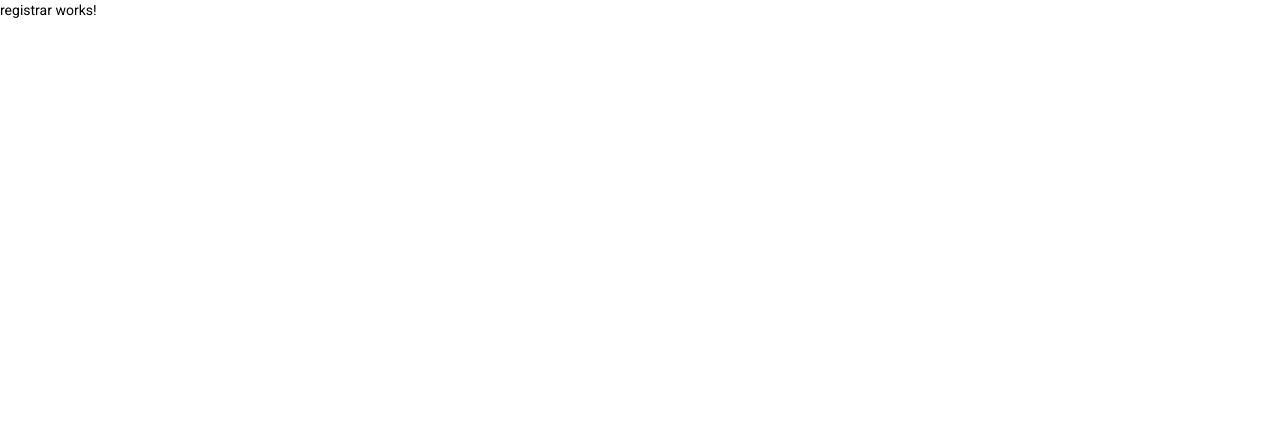
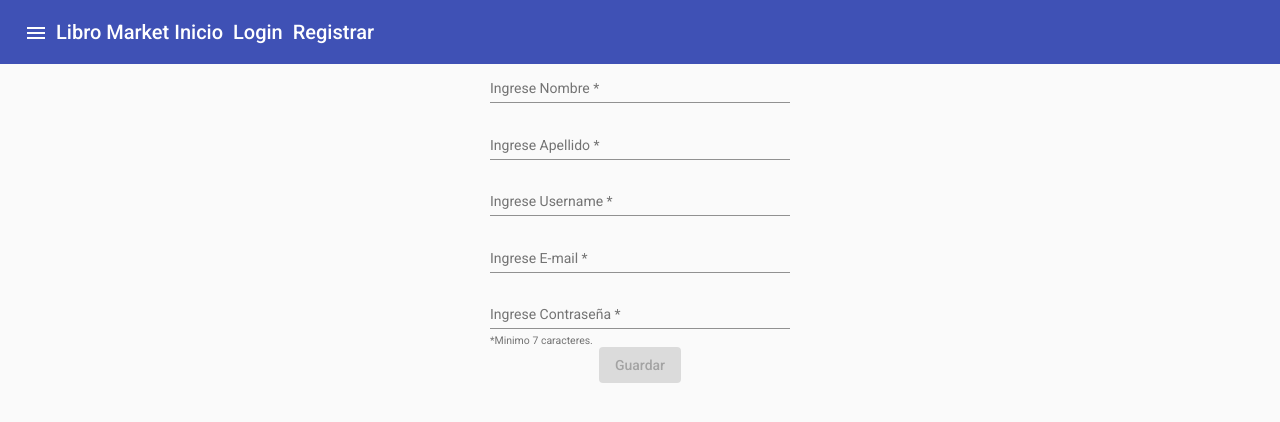
Before and after one commit to JosSantamaria/mi-web-app, an Angular app: page /registrar in a window 1280 px wide. Shown: the top 422 px of the page. Built offline with nearby package versions, Linux system fonts and the light colour scheme.

Commit message:
angular-construct-routing

```diff
--- a/package.json
+++ b/package.json
@@ -15,6 +15,7 @@
     "@angular/common": "~13.3.0",
     "@angular/compiler": "~13.3.0",
     "@angular/core": "~13.3.0",
+    "@angular/flex-layout": "^13.0.0-beta.38",
     "@angular/forms": "~13.3.0",
     "@angular/material": "^13.3.6",
     "@angular/platform-browser": "~13.3.0",
--- a/src/app/app.component.css
+++ b/src/app/app.component.css
@@ -0,0 +1,19 @@
+
+mat-sidenav-container, mat-sidenav-content, mat-sidenav
+{
+  height: 100%;
+}
+
+mat-sidenav {
+  width: 250px;
+}
+
+a {
+  text-decoration: none;
+  color: white;
+  margin: 5px;
+}
+
+a:hover, a:active {
+  color: #cfa7f5;
+}
--- a/src/app/app.component.html
+++ b/src/app/app.component.html
@@ -1 +1,27 @@
-<router-outlet></router-outlet>
+<mat-sidenav-container>
+  <mat-sidenav #menu role="navigation">
+    <p>Elemento Sidenav</p>
+  </mat-sidenav>
+  <!-- Contenido a travez del router-outlet -->
+  <mat-sidenav-content>
+    <mat-toolbar color="primary">
+      <button mat-icon-button>
+        <mat-icon (click)="menu.toggle()">
+          menu
+        </mat-icon>
+      </button>
+      <!-- Titulo -->
+      <span>Libro Market</span>
+      <div>
+        <a [routerLink]="['/']" >Inicio</a>
+        <a [routerLink]="['/login']" >Login</a>
+        <a [routerLink]="['/registrar']" >Registrar</a>
+
+      </div>
+    </mat-toolbar>
+    <main>
+      <router-outlet></router-outlet>
+    </main>
+
+  </mat-sidenav-content>
+</mat-sidenav-container>
--- a/src/app/app.component.ts
+++ b/src/app/app.component.ts
@@ -7,4 +7,5 @@ import { Component } from '@angular/core';
 })
 export class AppComponent {
   title = 'mi-web-app';
+
 }
--- a/src/app/app.module.ts
+++ b/src/app/app.module.ts
@@ -13,6 +13,8 @@ import { BrowserAnimationsModule } from '@angular/platform-browser/animations';
 import { MaterialModule } from './material.module';
 import { RegistrarComponent } from './seguridad/registrar/registrar.component';
 import { LoginComponent } from './seguridad/login/login.component';
+import { FlexLayoutModule } from '@angular/flex-layout';
+
 
 
 
@@ -30,6 +32,7 @@ import { LoginComponent } from './seguridad/login/login.component';
   imports: [
     BrowserModule,
     AppRoutingModule,
+    FlexLayoutModule,
     FormsModule,
     BrowserAnimationsModule,
     MaterialModule
--- a/src/app/material.module.ts
+++ b/src/app/material.module.ts
@@ -1,15 +1,28 @@
 import { NgModule } from '@angular/core';
 import {MatButtonModule} from '@angular/material/button';
 import {MatIconModule} from '@angular/material/icon';
+import {MatInputModule} from '@angular/material/input';
+import {MatFormFieldModule} from '@angular/material/form-field';
+import {MatSidenavModule} from '@angular/material/sidenav';
+import {MatToolbarModule} from '@angular/material/toolbar';
 
 @NgModule({
   imports: [
     MatButtonModule,
-    MatIconModule
+    MatIconModule,
+    MatInputModule,
+    MatFormFieldModule,
+    MatSidenavModule,
+    MatToolbarModule
   ],
   exports:[
     MatButtonModule,
-    MatIconModule]
+    MatIconModule,
+    MatInputModule,
+    MatFormFieldModule,
+    MatSidenavModule,
+    MatToolbarModule
+  ]
 })
 export class MaterialModule {
 
--- /dev/null
+++ b/src/app/seguridad/registrar/registrar.component.css
@@ -0,0 +1,4 @@
+mat-form-field
+{
+  width: 300px;
+}
--- a/src/app/seguridad/registrar/registrar.component.html
+++ b/src/app/seguridad/registrar/registrar.component.html
@@ -1 +1,51 @@
-<p>registrar works!</p>
+<section>
+  <form action="" fxLayout="column" fxLayoutAlign="center center" #f="ngForm" (ngSubmit)="registrarUsuario(f)">
+
+    <!-- Nombre Input -->
+    <mat-form-field>
+      <mat-label>Ingrese Nombre</mat-label>
+      <input type="text" matInput placeholder="Ingrese Nombre" ngModel required="" name="nombre" #nomInput="ngModel">
+      <mat-error *ngIf="nomInput.hasError('required')">Ingrese un nombre</mat-error>
+    </mat-form-field>
+
+    <!-- Apellido Input -->
+    <mat-form-field>
+      <mat-label>Ingrese Apellido</mat-label>
+      <input type="text" matInput placeholder="Ingrese Apellido" ngModel required="" name="apellidos"
+        #apeInput="ngModel">
+      <mat-error *ngIf="nomInput.hasError('required')">Ingrese un Apellido</mat-error>
+    </mat-form-field>
+
+    <!-- Username Input -->
+    <mat-form-field>
+      <mat-label>Ingrese Username</mat-label>
+      <input type="text" matInput placeholder="Ingrese Username" ngModel required="" name="username"
+        #usrInput="ngModel">
+      <mat-error *ngIf="nomInput.hasError('required')">Ingrese un Username</mat-error>
+    </mat-form-field>
+
+    <!-- Input Email -->
+    <mat-form-field>
+      <mat-label>Ingrese E-mail</mat-label>
+      <input type="email" matInput placeholder="correo@diminui.com" ngModel name="email" email required
+        #emailInput="ngModel">
+      <mat-error *ngIf="emailInput.hasError('required')">El email no puede estar vacio</mat-error>
+      <!--otra validacion *ngIf="!emailInput.hasError('required')"  -->
+      <mat-error *ngIf="emailInput.hasError('email')">El email es invalido</mat-error>
+    </mat-form-field>
+
+    <!-- Input Password -->
+    <mat-form-field hintLabel="*Minimo 7 caracteres.">
+      <mat-label>Ingrese Contraseña</mat-label>
+      <input type="password" matInput placeholder=" * * * * " ngModel name="password" password required
+        #passInput="ngModel" minlength="7">
+      <!-- Condicional *ngIf="passInput.hasError('required')" -->
+      <mat-error>La contraseña debe tener mas de 7 caracteres</mat-error>
+
+
+    </mat-form-field>
+
+    <button type="submit" mat-raised-button [disabled]="f.invalid" color="primary">Guardar</button>
+
+  </form>
+</section>
--- a/src/app/seguridad/registrar/registrar.component.ts
+++ b/src/app/seguridad/registrar/registrar.component.ts
@@ -1,10 +1,10 @@
 import { Component, OnInit } from '@angular/core';
+import { NgForm } from '@angular/forms';
 
 @Component({
   selector: 'app-registrar',
   templateUrl: './registrar.component.html',
-  styles: [
-  ]
+  styleUrls: ['./registrar.component.css']
 })
 export class RegistrarComponent implements OnInit {
 
@@ -13,4 +13,10 @@ export class RegistrarComponent implements OnInit {
   ngOnInit(): void {
   }
 
+  registrarUsuario(form: NgForm)
+  {
+    console.log("email: ",form.value.email);
+    console.log("password: ",form.value.password);
+  }
+
 }
```
Also changed, not shown: src/styles.css (line endings or trailing spaces), 1 other file (tests, documents, lock files or other folders).
